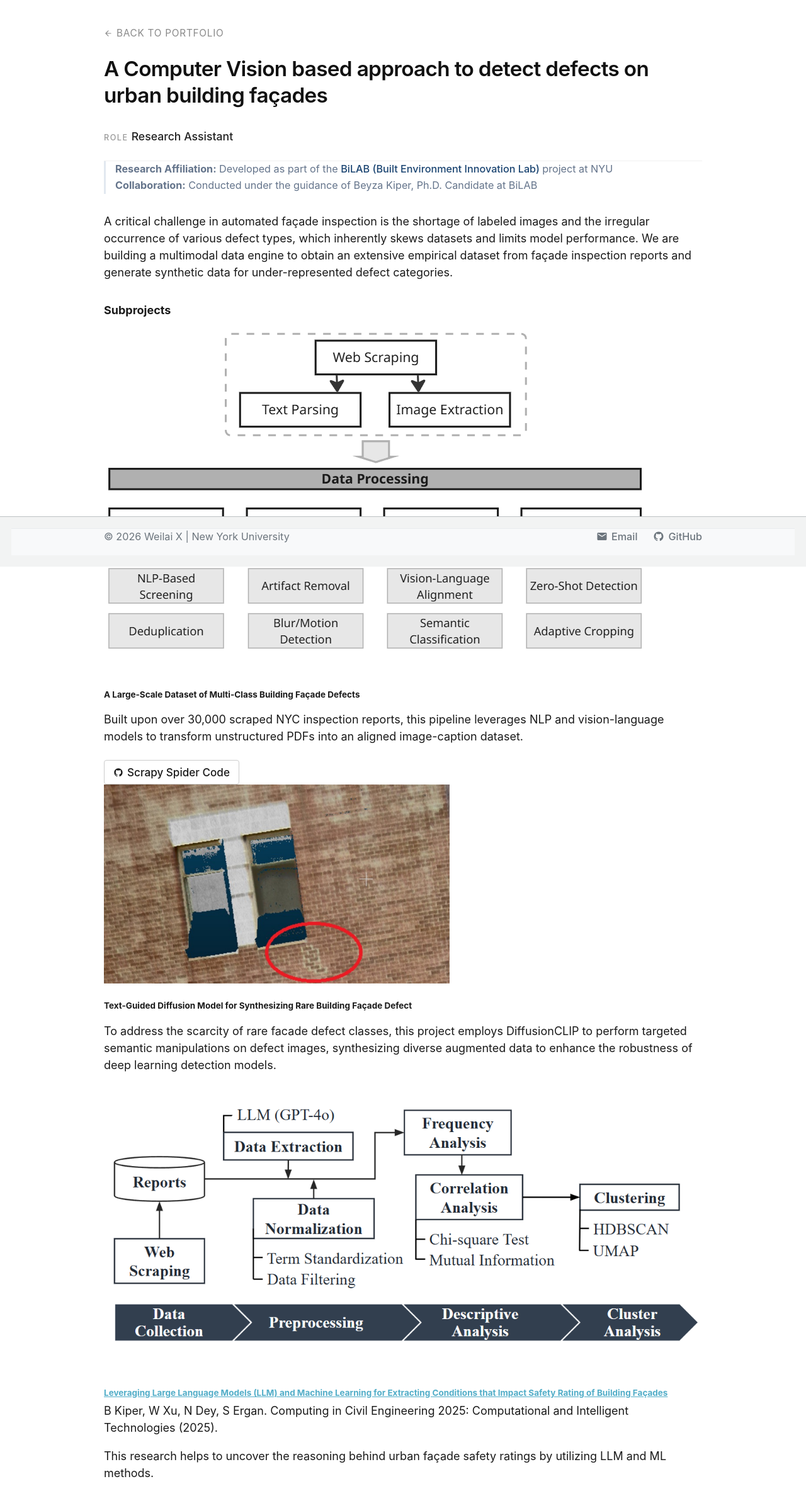
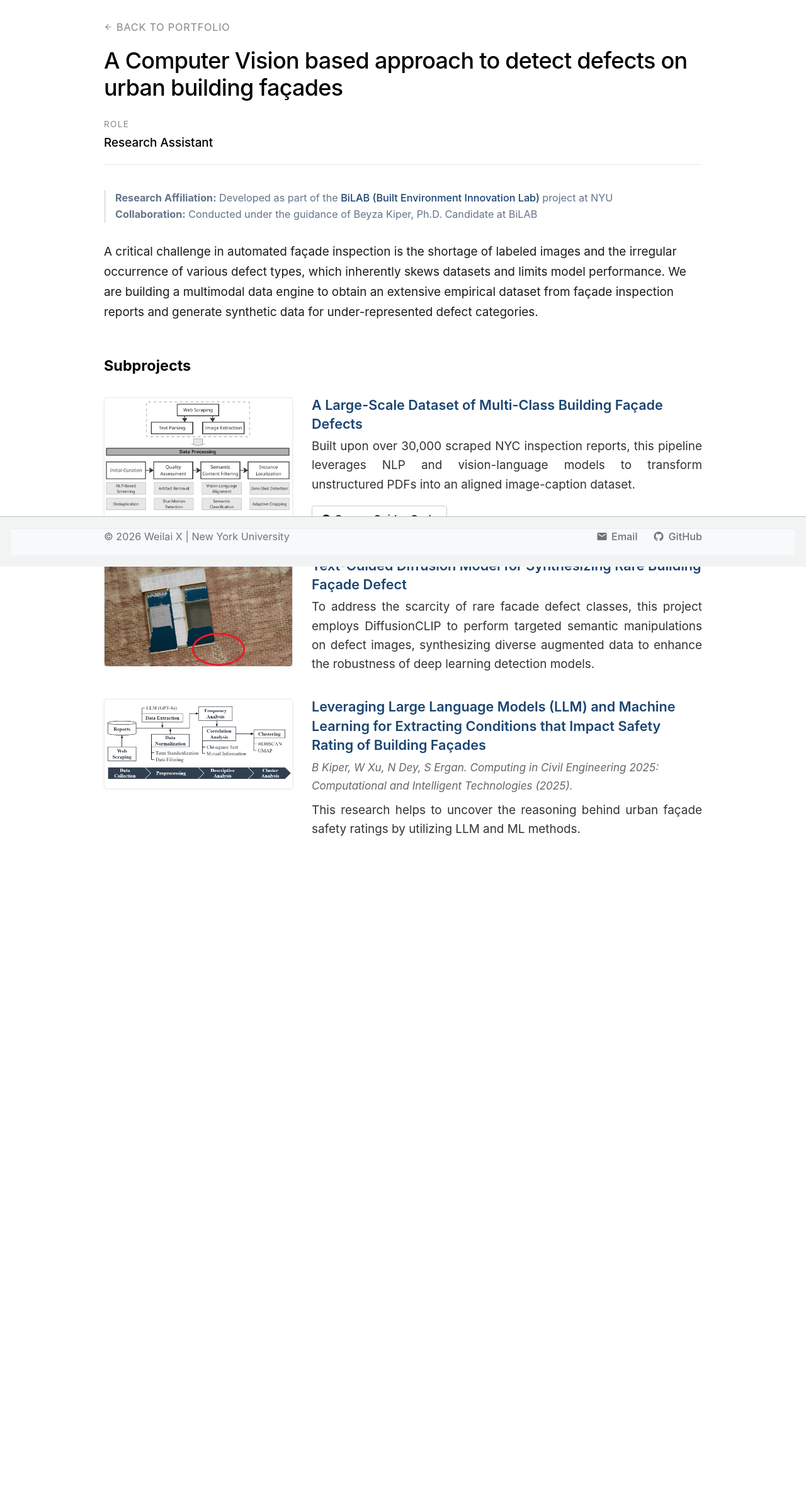
Before and after one commit to Seab0t/Seab0t.github.io, a Jekyll site: the page built from _portfolio/portfolio-facade.md, in a window 1280 px wide. Shown: the whole page at 63% size. Built offline with Jekyll 4.4.1, drawn with Linux system fonts in a browser that asks for light colours; a script bundle is joined from its source files by our own code; library files that are not in the unit come from our copies; after the commit the page ends 1477 px from its top, so only the background shows below that.

Commit message:
Update portfolio-item.html

```diff
--- a/_layouts/portfolio-item.html
+++ b/_layouts/portfolio-item.html
@@ -2,88 +2,152 @@
 layout: default
 ---
 <style>
-  /* ====== 优化后的头部看板专属 CSS ====== */
+  /* ====== 全局极简代码 ====== */
   .portfolio-page-container {
-    font-family: -apple-system, BlinkMacSystemFont, "Segoe UI", Roboto, "Helvetica Neue", Arial, sans-serif;
+    font-family: -apple-system, BlinkMacSystemFont, "Helvetica Neue", "Segoe UI", Roboto, Arial, sans-serif;
     max-width: 1000px;
     margin: 0 auto;
     padding: 0 25px;
     color: #1a1a1a;
   }
   .sticky-project-header {
-    position: sticky;
-    top: 0;
-    background-color: #ffffff;
-    z-index: 100;
-    padding: 40px 0 25px 0;
-    border-bottom: 1px solid rgba(0,0,0,0.06);
+    position: sticky; top: 0; background-color: #ffffff; z-index: 100;
+    padding: 30px 0 20px 0; border-bottom: 1px solid rgba(0,0,0,0.08);
   }
   .back-to-gallery {
-    display: inline-flex; align-items: center; gap: 6px; font-size: 0.85rem;
-    text-transform: uppercase; letter-spacing: 0.05em; color: #8a8a8a;
-    text-decoration: none !important; margin-bottom: 25px; transition: all 0.2s ease;
+    display: inline-flex; align-items: center; gap: 6px; font-size: 0.9rem;
+    text-transform: uppercase; letter-spacing: 0.05em; color: #888;
+    text-decoration: none !important; margin-bottom: 20px; transition: all 0.2s ease;
   }
   .back-to-gallery:hover { color: #000; transform: translateX(-4px); }
+  .sticky-project-header h1 {
+    font-size: 2rem; font-weight: 500; line-height: 1.2; letter-spacing: -0.02em;
+    margin: 0 0 25px 0; color: #000;
+  }
+  .typography-meta-info { display: flex; flex-wrap: wrap; gap: 40px; align-items: flex-start; }
+  .meta-block { display: flex; flex-direction: column; }
 
-  /* 优化标题：字体稍微秀气一点，减少笨重感 */
-  .sticky-project-header h1 {
-    font-size: 1.85rem;
-    font-weight: 600;
-    line-height: 1.25;
-    letter-spacing: -0.02em;
-    margin: 0 0 30px 0;
-    color: #111111;
+  .meta-title {
+    font-size: 0.75rem; text-transform: uppercase; letter-spacing: 0.1em;
+    color: #888; margin-bottom: 6px;
   }
+  .meta-detail { font-size: 1.05rem; font-weight: 500; color: #000; }
 
-  /* 💡 引入响应式网格布局，彻底解决乱换行问题 */
-  .typography-meta-info {
-    display: grid;
-    grid-template-columns: repeat(auto-fit, minmax(140px, 1fr));
-    gap: 25px;
-    width: 100%;
-  }
-
-  /* 如果 Tech Stack 词条很长，允许它跨越更多网格，避免挤压其他元素 */
-  .meta-block.tech-stack-block {
-    grid-column: span 2;
-  }
-
-  /* 优化小标题：更小、间距更宽、颜色更淡，形成强烈的学术杂志级对比 */
-  .meta-title {
-    font-size: 0.7rem;
-    text-transform: uppercase;
-    letter-spacing: 0.12em;
-    color: #999999;
-    margin-bottom: 8px;
-    font-weight: 500;
-  }
-
-  /* 优化具体内容：字重调轻（500 -> 400或中等），消除笨重感 */
-  .meta-detail {
-    font-size: 0.98rem;
-    font-weight: 500;
-    color: #222222;
-    line-height: 1.4;
-  }
-
-  /* 精致超链接样式 */
+  /* 顶部精致 GitHub 链接样式 */
   .meta-github-link {
     display: inline-flex;
     align-items: center;
     gap: 6px;
-    color: #1a4471 !important;
+    font-size: 1.05rem;
+    font-weight: 500;
+    color: #1a4471 !important; /* 统一使用你标志性的蓝黑色 */
     text-decoration: none !important;
-    font-weight: 600;
     transition: opacity 0.2s;
   }
-  .meta-github-link:hover { opacity: 0.7; }
+  .meta-github-link:hover { opacity: 0.7; text-decoration: underline !important; }
+
+  .portfolio-content-body { margin-top: 40px; font-size: 1.05rem; line-height: 1.7; }
+  .portfolio-content-body h3 {
+    font-size: 1.3rem; font-weight: 700; margin-top: 3rem; margin-bottom: 1rem; color: #000;
+  }
+  .portfolio-content-body img {
+    margin: 2rem 0; width: 100%; height: auto; border-radius: 4px;
+  }
+  .action-buttons { display: flex; gap: 15px; margin-top: 4rem; margin-bottom: 4rem; }
+
+  .btn-minimal {
+    display: inline-flex; align-items: center; gap: 8px; padding: 0.7rem 1.4rem;
+    border-radius: 4px; font-weight: 500; font-size: 1.05rem; text-decoration: none !important;
+    transition: all 0.2s;
+  }
+  .btn-outline { background-color: #fff; color: #000 !important; border: 1px solid #ccc; }
+  .btn-outline:hover { border-color: #000; }
+
+  /* ====== 左图右文子项目列表专属 CSS ====== */
+  .subproject-list {
+    display: flex;
+    flex-direction: column;
+    gap: 40px;
+    margin-top: 2rem;
+  }
+
+  .subproject-row {
+    display: flex;
+    gap: 30px;
+    align-items: flex-start;
+  }
+
+  .subproject-img-wrapper {
+    flex: 0 0 32%;
+    max-width: 300px;
+  }
+
+  .subproject-img-wrapper a {
+    display: block;
+    overflow: hidden;
+    border-radius: 4px;
+    border: 1px solid #eaeaea;
+    box-shadow: 0 2px 6px rgba(0,0,0,0.04);
+  }
+  .subproject-img-wrapper img {
+    margin: 0 !important;
+    width: 100%;
+    display: block;
+    border: none;
+    transition: transform 0.3s ease;
+  }
+  .subproject-img-wrapper a:hover img {
+    transform: scale(1.03);
+  }
+
+  .subproject-text-content {
+    flex: 1;
+    display: flex;
+    flex-direction: column;
+    margin-top: -3px;
+  }
+
+  .subproject-title {
+    color: #1a4471;
+    font-size: 1.2rem;
+    font-weight: 600;
+    margin: 0 0 6px 0;
+    line-height: 1.4;
+  }
+
+  .subproject-title a {
+    color: #1a4471;
+    text-decoration: none !important;
+    transition: color 0.2s ease;
+  }
+  .subproject-title a:hover {
+    color: #e74c3c;
+    text-decoration: underline !important;
+  }
+
+  .subproject-meta {
+    font-size: 0.95rem;
+    color: #666;
+    margin-bottom: 10px;
+    font-style: italic;
+  }
+
+  .subproject-desc {
+    font-size: 1.05rem;
+    color: #333;
+    line-height: 1.6;
+    margin: 0;
+    text-align: justify;
+  }
 
   @media (max-width: 768px) {
-    .typography-meta-info {
-      grid-template-columns: repeat(2, 1fr);
+    .subproject-row {
+      flex-direction: column;
+      gap: 15px;
     }
-    .meta-block.tech-stack-block {
-      grid-column: span 2;
+    .subproject-img-wrapper {
+      flex: 0 0 100%;
+      max-width: 100%;
     }
   }
 </style>
```
